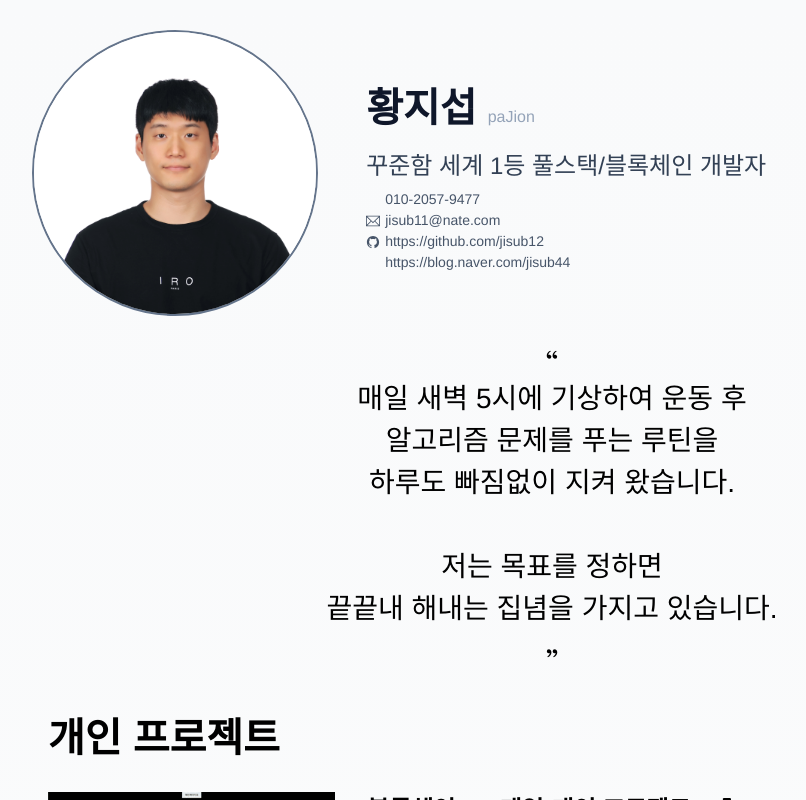
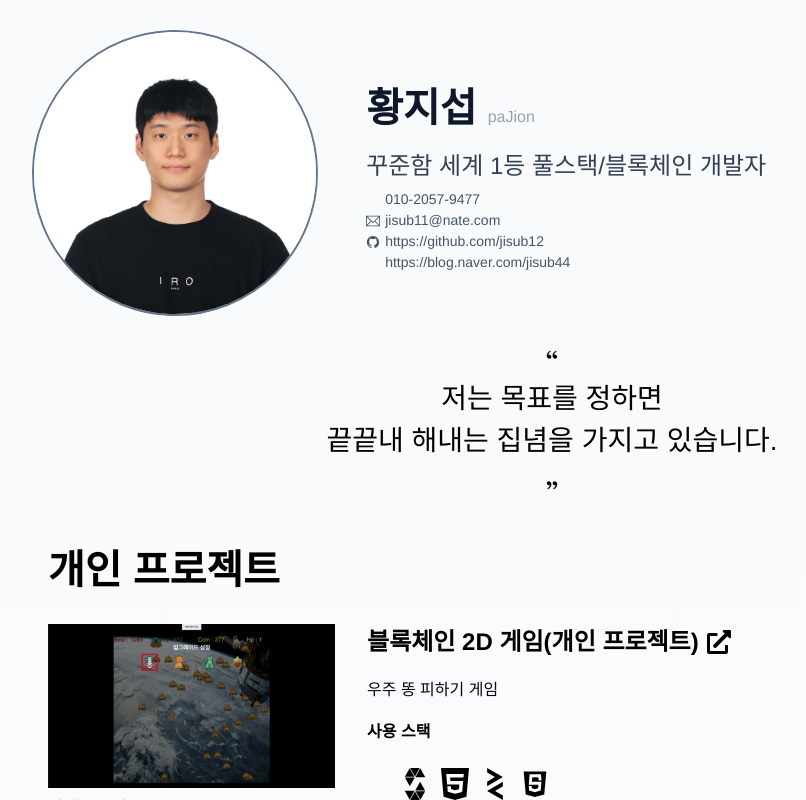
Before and after one commit to jisub12/portfolio_paJion, a React (Create React App) app: page / in a window 1280 px wide. Shown: the top 800 px of the page, without its empty margins (88-894 px from the left). Built offline with nearby package versions, Linux system fonts and the light colour scheme; some icons are missing.

Commit message:
글수정

```diff
--- a/src/contents/introduce.jsx
+++ b/src/contents/introduce.jsx
@@ -16,8 +16,8 @@ const Introduce = () => {
                 <RiDoubleQuotesL />
                 <div className="text-center text-[16px] md:text-[28px]">
 
-                        <p>매일 새벽 5시에 기상하여 운동 후 <br />알고리즘 문제를 푸는 루틴을</p>
-                        <p>하루도 빠짐없이 지켜 왔습니다.</p> <br />
+                        {/* <p>매일 새벽 5시에 기상하여 운동 후 <br />알고리즘 문제를 푸는 루틴을</p>
+                        <p>하루도 빠짐없이 지켜 왔습니다.</p> <br /> */}
                         <p>저는 목표를 정하면</p>
                         <p>끝끝내 해내는 집념을 가지고 있습니다.</p>
                         <p></p>
```
